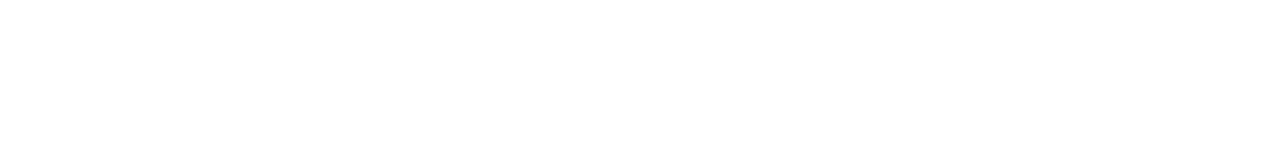
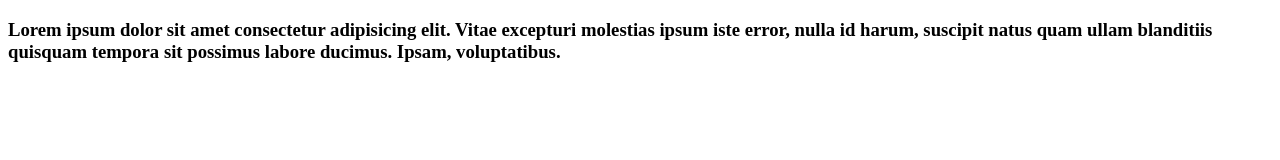
Before and after one commit to alex2532152/lesson30, a plain HTML site: page chaiko.html in a window 1280 px wide. Drawn offline with Linux system fonts and the light colour scheme.

Commit message:
feat(index)fixed - chaiko

```diff
--- a/chaiko.html
+++ b/chaiko.html
@@ -8,5 +8,7 @@
 </head>
 <body>
 
+
+    <h3>Lorem ipsum dolor sit amet consectetur adipisicing elit. Vitae excepturi molestias ipsum iste error, nulla id harum, suscipit natus quam ullam blanditiis quisquam tempora sit possimus labore ducimus. Ipsam, voluptatibus.</h3>
 </body>
 </html>
```
